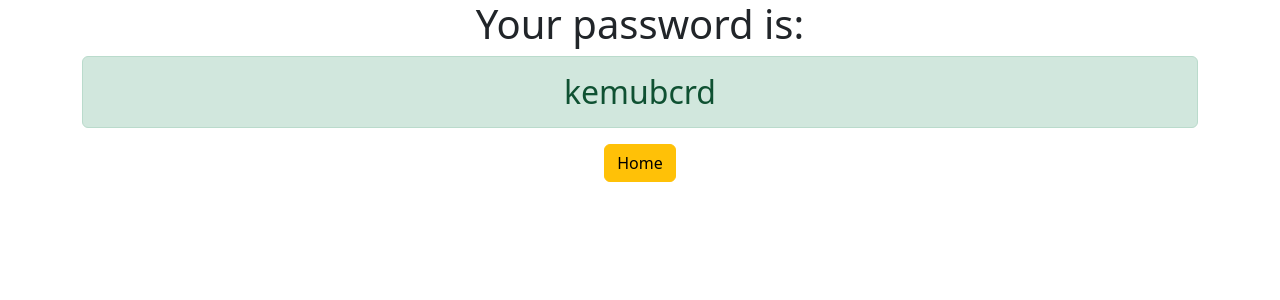
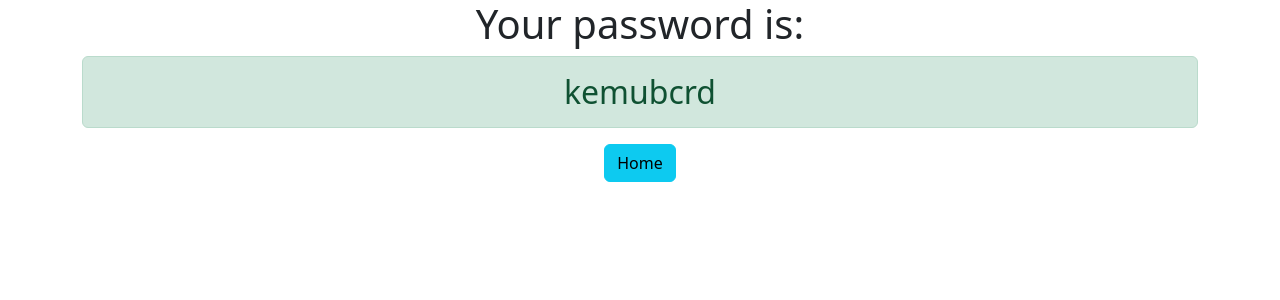
Before and after one commit to aiopamadeit/django3-password-generator, a Django app: page /generatedpassword/ in a window 1280 px wide. Shown: the top 300 px of the page. Run offline with Django 4.2, Linux system fonts and the light colour scheme.

Commit message:
I made some tweaks

```diff
--- a/password_generator/generator/templates/generator/password.html
+++ b/password_generator/generator/templates/generator/password.html
@@ -3,5 +3,5 @@
 <div class="container text-center">
     <h1>Your password is:</h1>
     <h2 class="alert alert-success">{{ password }}</h2>
-    <a href="{% url 'home' %}" class="btn btn-warning">Home</a>
+    <a href="{% url 'home' %}" class="btn btn-info">Home</a>
 </div>
--- a/password_generator/password_generator/settings.py
+++ b/password_generator/password_generator/settings.py
@@ -20,7 +20,7 @@ BASE_DIR = Path(__file__).resolve().parent.parent
 # See https://docs.djangoproject.com/en/4.1/howto/deployment/checklist/
 
 # SECURITY WARNING: keep the secret key used in production secret!
-SECRET_KEY = 'django-insecure-p89)i^)vow$rew_sr=3ifqxehcup+j$oiqo%cml%)b@z+(dl(#'
+SECRET_KEY = 'django-insecure-p89)i^)vow$rfgfgew_sr=3ifqxehcup+j$oiqo%cml%)b@z+(dl(#'
 
 # SECURITY WARNING: don't run with debug turned on in production!
 DEBUG = True
```
